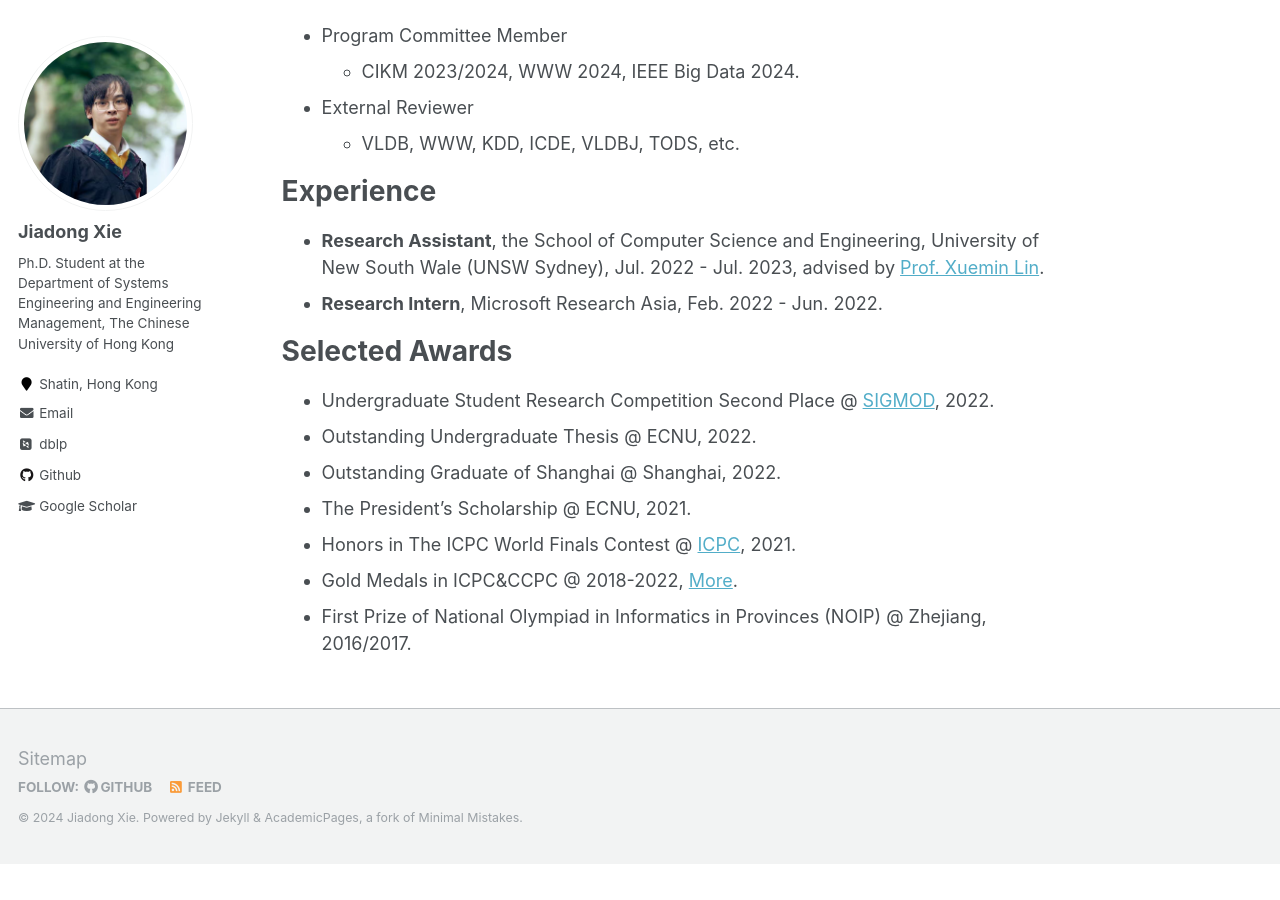
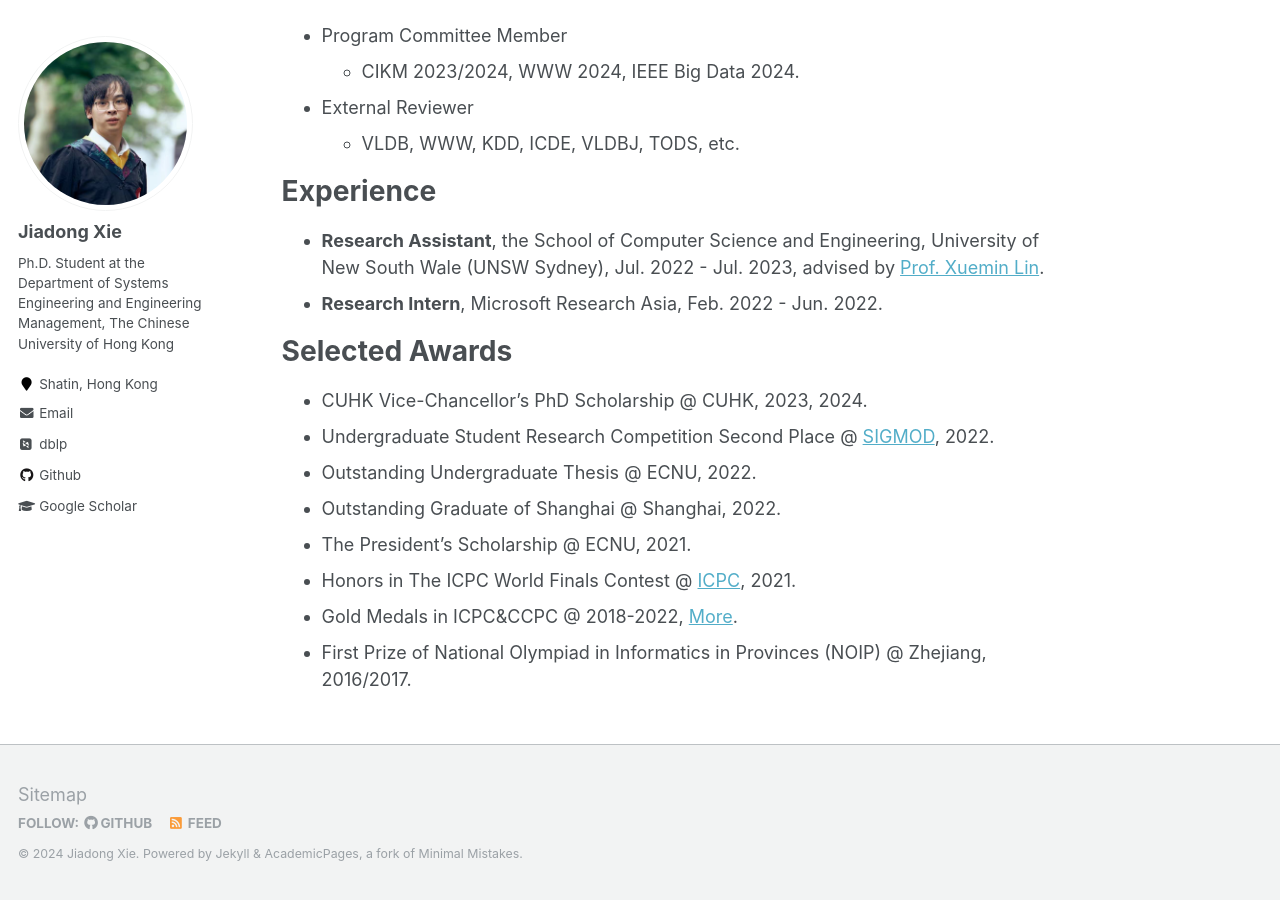
Before and after one commit to Xiejiadong/Xiejiadong.github.io, a Jekyll site: the page built from _pages/about.md, in a window 1280 px wide and 900 px high, scrolled down 1729 px. Built offline with Jekyll 4.4.1, drawn with Linux system fonts in a browser that asks for light colours; some web fonts are replaced; formulas are drawn with MathJax 3; before the commit the page ends 2593 px from its top, so only the background shows below that.

Commit message:
Update about.md

```diff
--- a/_pages/about.md
+++ b/_pages/about.md
@@ -75,6 +75,7 @@ Experience
 
 Selected Awards
 ======
+- CUHK Vice-Chancellor’s PhD Scholarship @ CUHK, 2023, 2024.
 - Undergraduate Student Research Competition Second Place @ [SIGMOD](/files/awards/Sigmod2022-certificate.pdf), 2022.
 - Outstanding Undergraduate Thesis @ ECNU, 2022.
 - Outstanding Graduate of Shanghai @ Shanghai, 2022.
```
